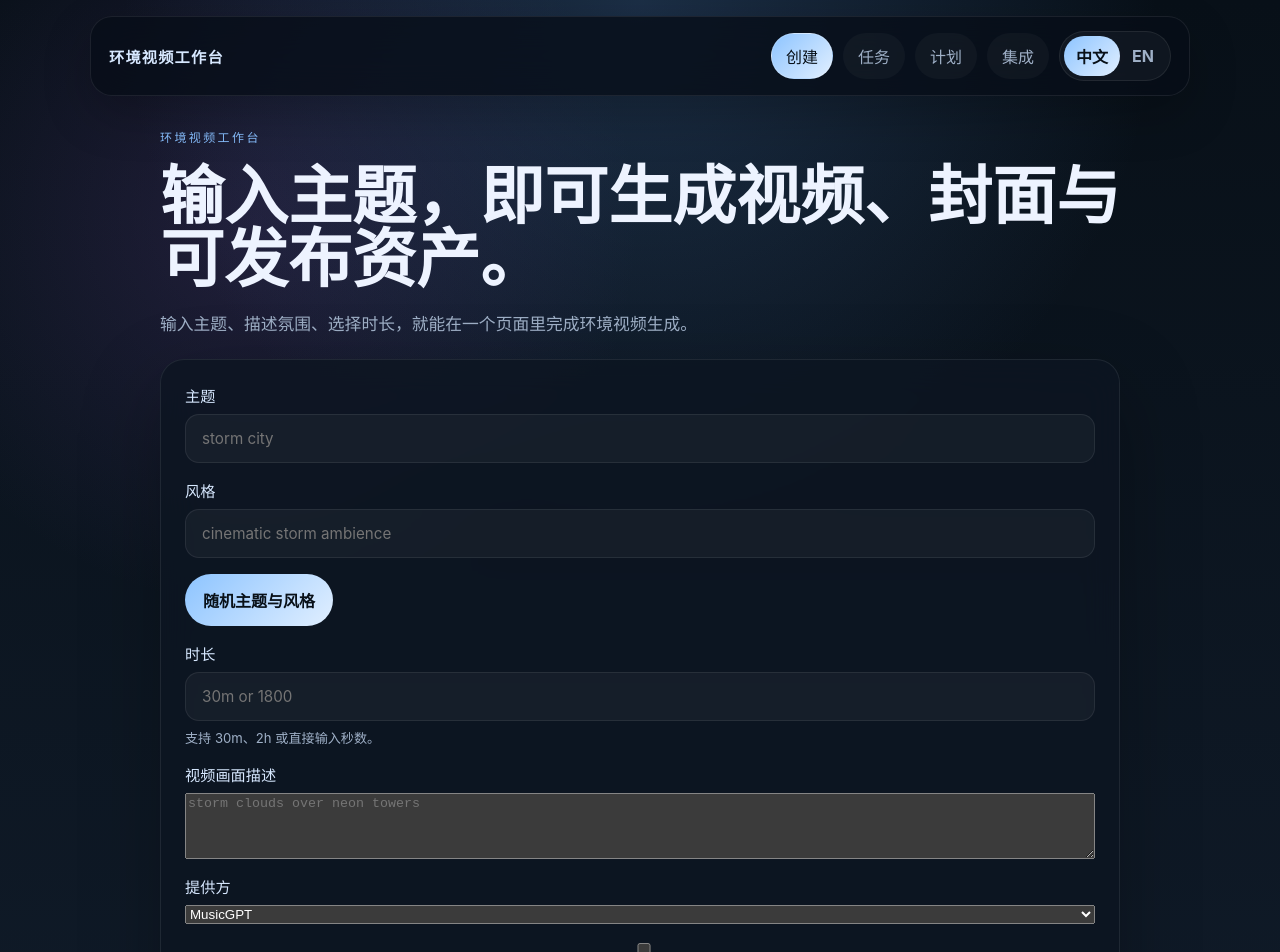
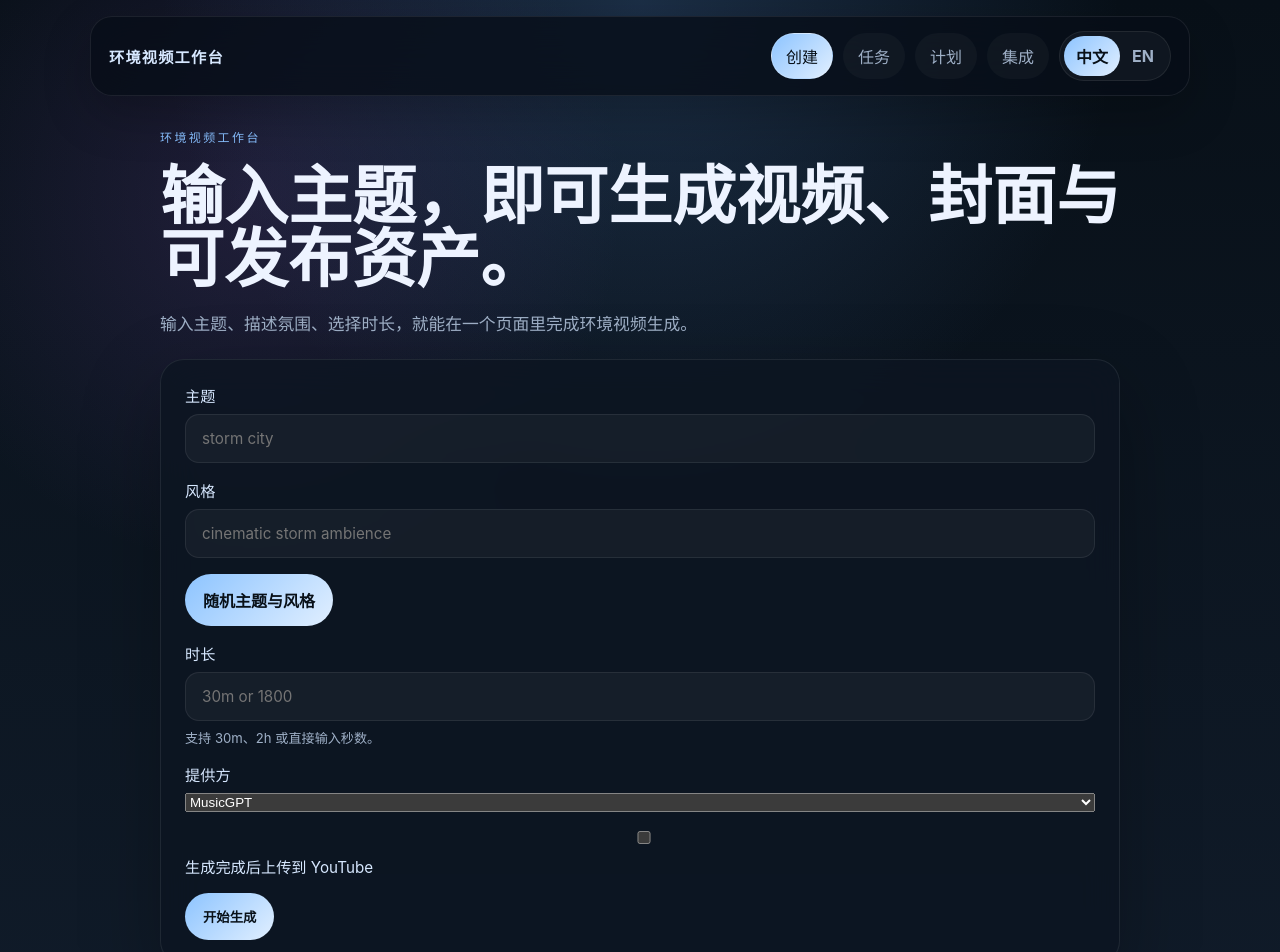
Before and after one commit to Anticlimax/video-generator, a Next.js app: page / in a window 1280 px wide. Shown: the top 952 px of the page. Built offline with nearby package versions, Linux system fonts and the light colour scheme; no server answers.

Commit message:
feat: simplify create form inputs

```diff
--- a/app/page.tsx
+++ b/app/page.tsx
@@ -20,7 +20,6 @@ export default async function HomePage() {
             style: dictionary.home.style,
             duration: dictionary.home.duration,
             durationHint: dictionary.home.durationHint,
-            videoVisualPrompt: dictionary.home.videoVisualPrompt,
             provider: dictionary.home.provider,
             publishToYouTube: dictionary.home.publishToYouTube,
             randomize: dictionary.home.randomize,
--- a/components/job-form.tsx
+++ b/components/job-form.tsx
@@ -43,7 +43,6 @@ type JobFormProps = {
     style: string;
     duration: string;
     durationHint: string;
-    videoVisualPrompt: string;
     provider: string;
     publishToYouTube: string;
     randomize: string;
@@ -92,7 +91,6 @@ export default function JobForm({ copy }: JobFormProps) {
     const durationRaw = String(formData.get("duration") || "").trim();
     const provider = String(formData.get("provider") || "musicgpt").trim();
     const publishToYouTube = formData.get("publishToYouTube") === "on";
-    const videoVisualPrompt = String(formData.get("videoVisualPrompt") || "").trim();
 
     try {
       const payload = {
@@ -100,8 +98,7 @@ export default function JobForm({ copy }: JobFormProps) {
         style: styleValue,
         durationTargetSec: parseDurationToSeconds(durationRaw),
         provider,
-        publishToYouTube,
-        videoVisualPrompt
+        publishToYouTube
       };
 
       const response = await fetch("/api/jobs", {
@@ -165,15 +162,6 @@ export default function JobForm({ copy }: JobFormProps) {
       </label>
 
       <label>
-        {copy.videoVisualPrompt}
-        <textarea
-          name="videoVisualPrompt"
-          placeholder="storm clouds over neon towers"
-          rows={4}
-        />
-      </label>
-
-      <label>
         {copy.provider}
         <select name="provider" defaultValue="musicgpt">
           <option value="musicgpt">MusicGPT</option>
--- a/src/i18n/index.ts
+++ b/src/i18n/index.ts
@@ -39,7 +39,6 @@ export const dictionaries = {
       style: "风格",
       duration: "时长",
       durationHint: "支持 30m、2h 或直接输入秒数。",
-      videoVisualPrompt: "视频画面描述",
       provider: "提供方",
       publishToYouTube: "生成完成后上传到 YouTube",
       generate: "开始生成",
@@ -175,7 +174,6 @@ export const dictionaries = {
       style: "Style",
       duration: "Duration",
       durationHint: "Supports 30m, 2h, or raw seconds.",
-      videoVisualPrompt: "Video visual prompt",
       provider: "Provider",
       publishToYouTube: "Publish to YouTube after generation",
       generate: "Generate",
```
Also changed, not shown: 2 other files (tests, documents, lock files or other folders).
